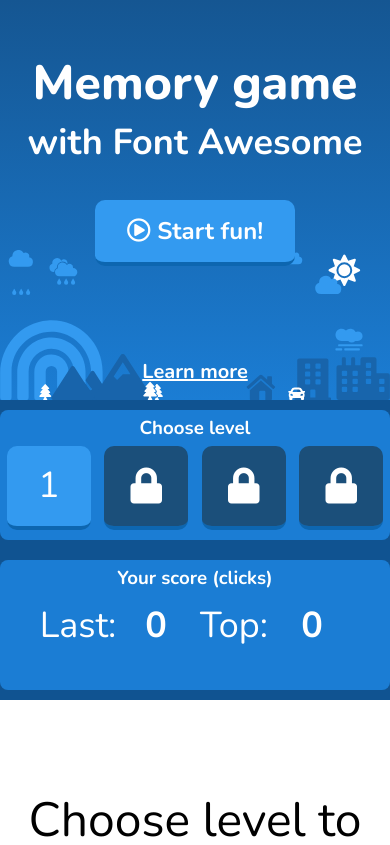
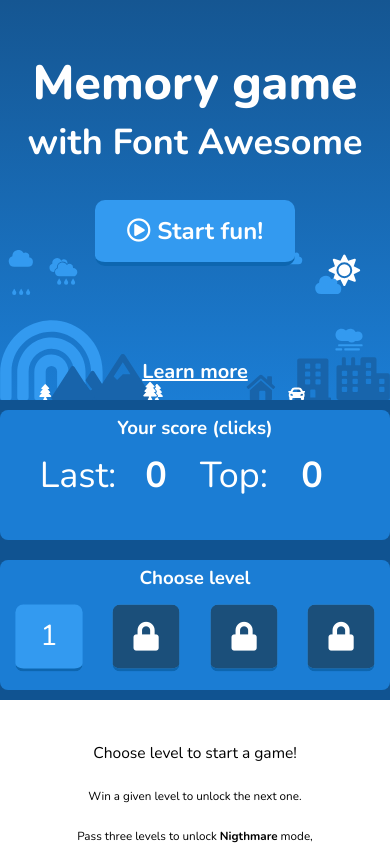
Before and after one commit to chaczyk113/MemoryGame, a React (Create React App) app: page / in a window 390 px wide. Shown: the top 845 px of the page. Built offline with nearby package versions, Linux system fonts and the light colour scheme.

Commit message:
responsive modifications

```diff
--- a/src/components/Game/Card.css
+++ b/src/components/Game/Card.css
@@ -1 +1 @@
-.cardContainer{position:relative;-webkit-perspective:800px;perspective:800px}.Card{position:absolute;width:100%;height:100%;text-align:center;cursor:pointer;transition:-webkit-transform 0.7s;transition:transform 0.7s;transition:transform 0.7s, -webkit-transform 0.7s;-webkit-transform-style:preserve-3d;transform-style:preserve-3d;-webkit-transform-origin:50% 50%}.Card div{display:flex;justify-content:center;align-items:center;height:100%;width:100%;border-radius:10%;box-shadow:0px 3px 7px 0px rgba(0,0,0,0.5);position:absolute;-webkit-backface-visibility:hidden;backface-visibility:hidden}.Card i{color:#fff;display:block}.Card .back{width:100%;height:100%;-webkit-transform:rotateY(180deg);transform:rotateY(180deg);-webkit-filter:saturate(50%);filter:saturate(50%);-webkit-filter:brightness(85%);filter:brightness(85%);transition:box-shadow 0.2s}.Card .back:hover{box-shadow:0px 3px 8px 2px rgba(0,0,0,0.75)}.Card.flipped{-webkit-transform:rotateY(180deg);transform:rotateY(180deg)}
+.cardContainer{position:relative;-webkit-perspective:800px;perspective:800px}.Card{position:absolute;width:100%;height:100%;text-align:center;cursor:pointer;transition:-webkit-transform 0.7s;transition:transform 0.7s;transition:transform 0.7s, -webkit-transform 0.7s;-webkit-transform-style:preserve-3d;transform-style:preserve-3d;-webkit-transform-origin:50% 50%}.Card div{display:flex;justify-content:center;align-items:center;height:100%;width:100%;border-radius:10%;box-shadow:0px 3px 7px 0px rgba(0,0,0,0.5);position:absolute;-webkit-backface-visibility:hidden;backface-visibility:hidden}.Card i{color:#fff;display:block}.Card .back{width:100%;height:100%;-webkit-transform:rotateY(180deg);transform:rotateY(180deg);-webkit-filter:saturate(50%);filter:saturate(50%);-webkit-filter:brightness(75%);filter:brightness(75%);transition:box-shadow 0.2s}.Card .back:hover{box-shadow:0px 3px 8px 2px rgba(0,0,0,0.75)}.Card.flipped{-webkit-transform:rotateY(180deg);transform:rotateY(180deg)}
--- a/src/components/Game/Card.scss
+++ b/src/components/Game/Card.scss
@@ -35,7 +35,7 @@
     height: 100%;
     transform: rotateY(180deg);
     filter: saturate(50%);
-    filter: brightness(85%);
+    filter: brightness(75%);
     transition: box-shadow 0.2s;
 
     &:hover {
--- a/src/components/Game/Game.css
+++ b/src/components/Game/Game.css
@@ -1 +1 @@
-.Game{box-sizing:border-box;overflow:hidden;position:relative}.Game .wrapper{margin:20px auto}.Game{z-index:0}.GamePlaceholder{box-sizing:border-box;position:absolute;overflow:hidden;top:0;width:100%;height:100%;display:flex;justify-content:center;align-items:center;margin:0 auto}.GamePlaceholder p{text-align:center;font-size:32px;width:100%;margin:24px 0}.GamePlaceholder .main{font-size:48px;margin-top:40px}.WinPopup{display:flex;justify-content:space-between;align-items:center;flex-direction:column;top:2%;left:10%;width:80%;height:94%;border-radius:30px;z-index:99;background-color:#105391e0}.WinPopup p{color:#fff;font-size:48px;text-shadow:0px 2px 2px rgba(0,0,0,0.9)}.WinPopup .winButtons{margin-bottom:30px}.WinPopup button{margin:0 15px}
+.Game{box-sizing:border-box;overflow:hidden;position:relative}.Game .wrapper{margin:20px auto}.Game{z-index:0}.GamePlaceholder{box-sizing:border-box;position:absolute;overflow:hidden;top:0;width:100%;height:100%;display:flex;justify-content:center;align-items:center;margin:0 auto}.GamePlaceholder p{text-align:center;font-size:3vw;width:100%;margin:24px 0}.GamePlaceholder .main{font-size:4vw;margin-top:40px}.WinPopup{display:flex;justify-content:space-around;align-items:center;flex-direction:column;top:2%;left:10%;width:80%;height:94%;border-radius:30px;z-index:99;background-color:#105391e0}.WinPopup p{color:#fff;font-size:3.5vw;text-shadow:0px 2px 2px rgba(0,0,0,0.9);margin:10px}.WinPopup button{margin:0 5px}
--- a/src/components/Game/Game.scss
+++ b/src/components/Game/Game.scss
@@ -25,19 +25,19 @@
   margin: 0 auto;
   p {
     text-align: center;
-    font-size: 32px;
+    font-size: 3vw;
     width: 100%;
     margin: 24px 0;
   }
   .main {
-    font-size: 48px;
+    font-size: 4vw;
     margin-top: 40px;
   }
 }
 
 .WinPopup {
   display: flex;
-  justify-content: space-between;
+  justify-content: space-around;
   align-items: center;
   // align-content: space-around;
   flex-direction: column;
@@ -50,13 +50,12 @@
   background-color: #105391e0;
   p{
     color: #fff;
-    font-size: 48px;
+    font-size: 3.5vw;
     text-shadow: 0px 2px 2px rgba(0, 0, 0, 0.9);
+    margin: 10px;
   }
-  .winButtons {
-    margin-bottom: 30px;
-  }
+
   button {
-    margin: 0 15px;
+    margin: 0 5px;
   }
 }
--- a/src/components/Menu/ButtonGroup.js
+++ b/src/components/Menu/ButtonGroup.js
@@ -2,8 +2,13 @@
 import './ButtonGroup.scss'
 
 const buttonGroup = (props) => {
+    let classText = "ButtonGroup";
+    if (props.scoreList) {
+        classText+=" scoreList";
+    }
+
     return (
-        <div className="ButtonGroup">
+        <div className={classText}>
             <h3>{props.header}</h3>
             <div className="Buttons-row">{props.children}</div>
         </div>
--- a/src/components/Menu/Menu.css
+++ b/src/components/Menu/Menu.css
@@ -1 +1 @@
-.Menu{background-color:#105391;overflow:hidden}.Menu .wrapper{width:1200px;height:100%;margin:0 auto;display:flex;justify-content:space-between;flex-wrap:wrap}@media only screen and (max-width: 1200px){.Menu .wrapper{width:100%;justify-content:center}}
+.Menu{background-color:#105391;overflow:hidden}.Menu .wrapper{width:1200px;height:100%;margin:0 auto;display:flex;justify-content:space-between;flex-wrap:wrap}@media only screen and (max-width: 1200px){.Menu .wrapper{width:100%;justify-content:center}.Menu .scoreList{order:-1}}
--- a/src/components/Menu/Menu.js
+++ b/src/components/Menu/Menu.js
@@ -32,7 +32,7 @@
                 <ButtonGroup header="Choose level">
                     {buttonsArray}
                 </ButtonGroup >
-                <ButtonGroup header={headerText}>
+                <ButtonGroup header={headerText} scoreList={true}>
                     <LvlScore gameLvl={gameLvl} gameScore={gameScore} />
                 </ButtonGroup>
             </div>
--- a/src/components/Menu/Menu.scss
+++ b/src/components/Menu/Menu.scss
@@ -18,6 +18,11 @@
     .wrapper {
       width: 100%;
       justify-content: center;
+      // align-items: center;
+      // flex-direction: column-reverse;
+    }
+    .scoreList {
+      order: -1;
     }
   }
 }
--- a/src/components/commons/ActionButton.js
+++ b/src/components/commons/ActionButton.js
@@ -28,7 +28,7 @@
 
     return (
         <button className={"ActionButton " + pressedClass} disabled={props.locked} onClick={(e) => { props.click(props.level, e)}} title={props.title}>
-            {outputText()}
+            <a href={"#Game"}>{outputText()}</a>
         </button>
     )
 }
--- a/src/components/commons/Buttons.css
+++ b/src/components/commons/Buttons.css
@@ -1 +1 @@
-.Button .header-btn{text-align:center;padding:15px 0;border-radius:10px;color:#FFF;background-color:#339af0;border-bottom:4px solid #0d66b0;font-family:'Nunito', sans-serif;cursor:pointer;width:200px;font-size:24px;font-weight:700;position:absolute;top:50%;-webkit-transform:translateY(-50%);transform:translateY(-50%);left:50%;-webkit-transform:translateX(-50%);transform:translateX(-50%)}.Button .header-btn:hover{background-color:#094a81}.ActionButton{position:relative;border:none;text-align:center;padding:15px 0;border-radius:10px;color:#FFF;background-color:#339af0;border-bottom:4px solid #0d66b0;font-family:'Nunito', sans-serif;cursor:pointer;padding:0;width:84px;height:84px;font-size:36px;overflow:hidden}.ActionButton:hover{background-color:#094a81}.ActionButton .ScrollableContent{height:168px;margin:0;position:absolute;top:0;transition:top 0.7s}.ActionButton .ScrollableContent:hover{top:-74px}.ActionButton .ScrollableContent span{box-sizing:border-box;display:inline-block;padding:15px 0;height:84px;width:84px;text-align:center}.ActionButton .Locked{background-color:#1b4f7a;height:84px;cursor:default}.ActionButton .Locked i{position:absolute;top:50%;left:0;-webkit-transform:translateY(-50%);transform:translateY(-50%);width:100%}.buttonPressed{border-bottom:none;border-top:4px solid #094a81;background-color:#0d66b0}
+.Button .header-btn{text-align:center;padding:15px 0;border-radius:10px;color:#FFF;background-color:#339af0;border-bottom:4px solid #0d66b0;font-family:'Nunito', sans-serif;cursor:pointer;width:200px;font-size:24px;font-weight:700;position:absolute;top:50%;-webkit-transform:translateY(-50%);transform:translateY(-50%);left:50%;-webkit-transform:translateX(-50%);transform:translateX(-50%)}.Button .header-btn:hover{background-color:#094a81}.ActionButton{position:relative;border:none;text-align:center;padding:15px 0;border-radius:10px;color:#FFF;background-color:#339af0;border-bottom:4px solid #0d66b0;font-family:'Nunito', sans-serif;cursor:pointer;padding:0;width:84px;height:84px;font-size:36px;overflow:hidden}.ActionButton:hover{background-color:#094a81}.ActionButton .ScrollableContent{height:168px;margin:0;position:absolute;top:0;transition:top 0.7s}.ActionButton .ScrollableContent:hover{top:-74px}.ActionButton .ScrollableContent span{box-sizing:border-box;display:inline-block;padding:15px 0;height:84px;width:84px;text-align:center}.ActionButton .Locked{background-color:#1b4f7a;height:84px;cursor:default}.ActionButton .Locked i{position:absolute;top:50%;left:0;-webkit-transform:translateY(-50%);transform:translateY(-50%);width:100%}.buttonPressed{border-bottom:none;border-top:4px solid #094a81;background-color:#0d66b0}@media only screen and (max-width: 768px){.ActionButton{-webkit-transform:scale(0.8);transform:scale(0.8)}}
--- a/src/components/commons/Buttons.scss
+++ b/src/components/commons/Buttons.scss
@@ -83,3 +83,9 @@
     border-top: 4px solid darken(#339af0, 30%);
     background-color: darken(#339af0, 20%);
 }
+
+@media only screen and (max-width: 768px) {
+    .ActionButton {
+        transform: scale(0.8)
+    }
+}
--- a/src/containers/App.js
+++ b/src/containers/App.js
@@ -200,8 +200,14 @@
   }
 
   componentDidMount() {
-    const height = window.innerHeight - 150 - 32;
-    const width = height * 1.66;
+    let height = window.innerHeight - 150 - 32;
+    let width = height * 1.66;
+
+    if (window.innerWidth < 768) {
+      width = window.innerWidth*0.96;
+      height = width/1.66;
+    }
+
     this.setState({
       gameAreaWidth: width,
       gameAreaStyle: {
@@ -235,7 +241,7 @@
       <div className="App">
         <Header />
         <Menu gameLvl={this.state.lvl} gameStarted={this.state.gameStarted} gameProgress={this.state.gameProgress} lvlButtonClick={(lvl, e) => this.lvlButtonClickHanlder(lvl, e)} gameScore={this.state.gameScore[this.state.lvl]} />
-        <div className="gameArea" style={this.state.gameAreaStyle}>
+        <div id="Game" className="gameArea" style={this.state.gameAreaStyle}>
           {gameContent}
           {gameInfo}
         </div>
```
Also changed, not shown: 12 other files (tests, documents, lock files or other folders).
